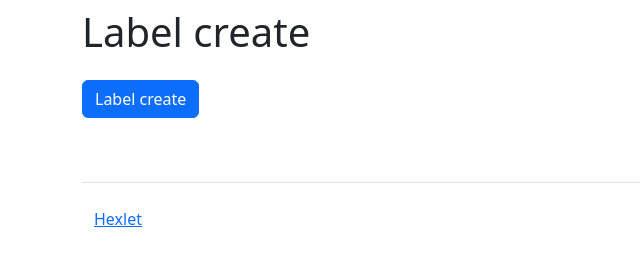
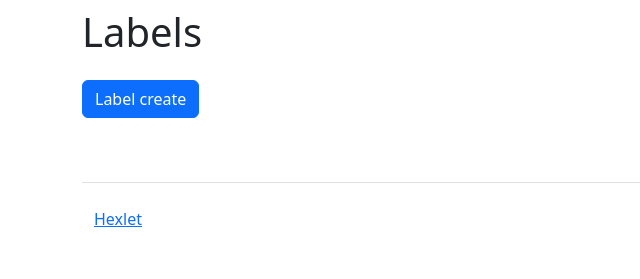
Before and after one commit to al-ov73/python-project-52, a Django app: page /labels/ in a window 1280 px wide. Shown: the part 72-351 px from the top of the page, without its empty margins (0-640 px from the left). Run offline with Django 5.2, Linux system fonts and the light colour scheme; the visitor is signed in with stand-in values (Sample User, id 1); data that the repository does not hold is empty; some libraries are stand-ins or nearby versions.

Commit message:
update h1

```diff
--- a/task_manager/templates/labels/index.html
+++ b/task_manager/templates/labels/index.html
@@ -6,7 +6,7 @@
 
 <h1 class="my-4">
 
-  {% trans 'Label create' %}
+  {% trans 'Labels' %}
 
       </h1>
 
```
